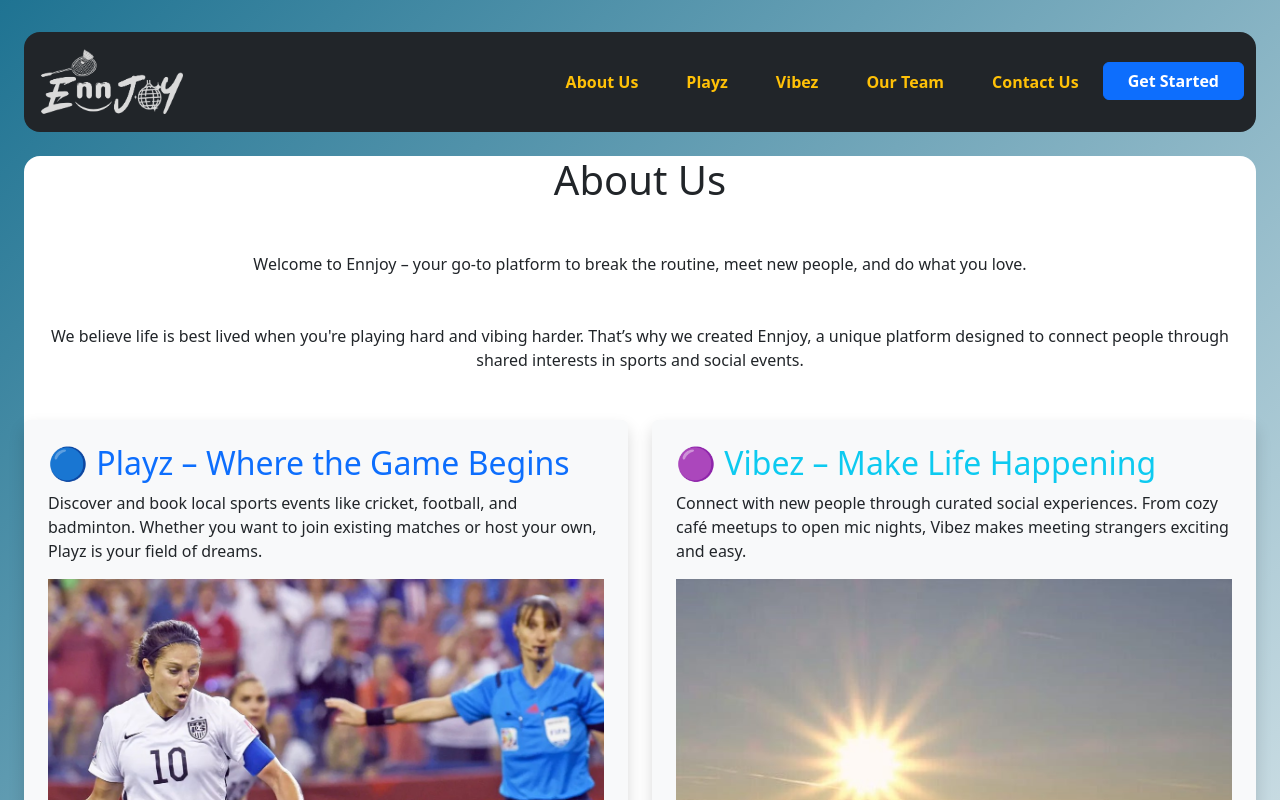
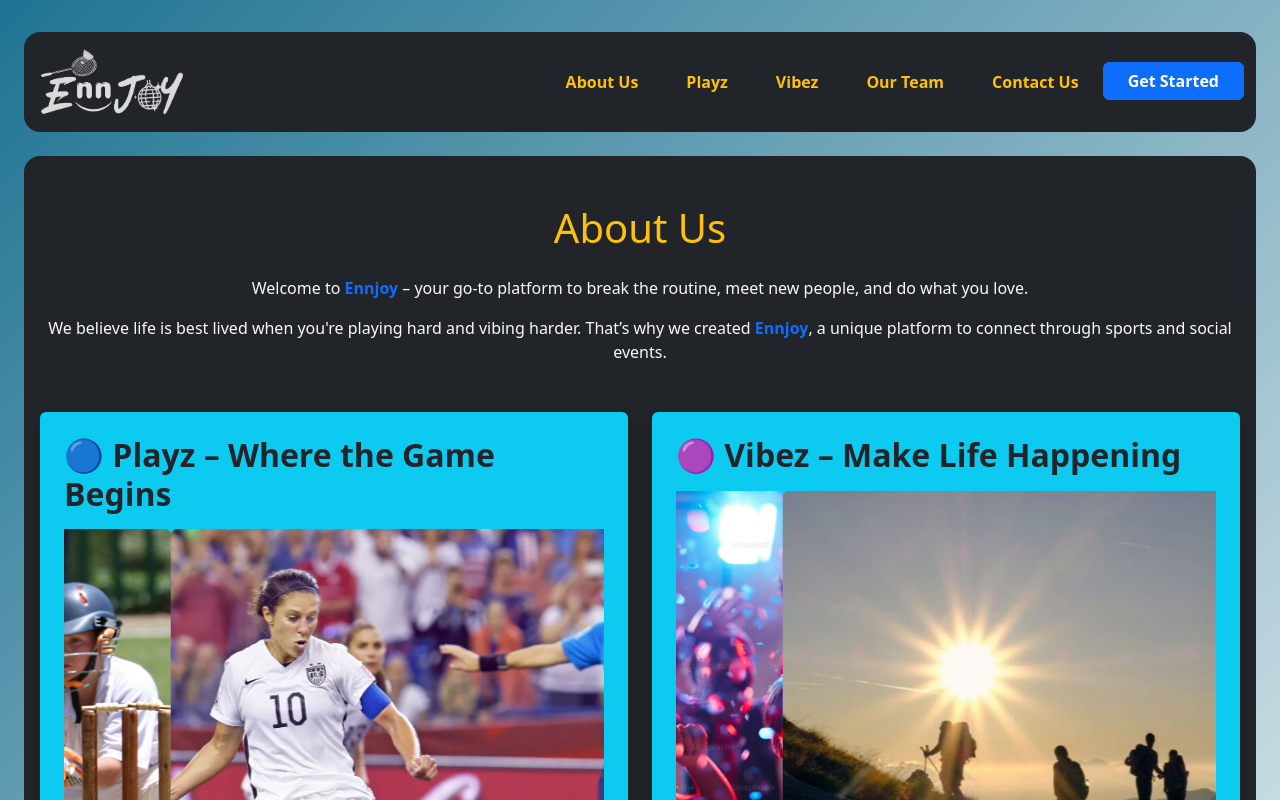
Before and after one commit to AtulDeepYadav/ennjoy, a React (Vite) app: page / in a window 1280 px wide. Both pictures are taken after a click on the button "About Us". Shown: the top 800 px of the page. Built offline with nearby package versions, Linux system fonts and the light colour scheme.

Commit message:
About Us updated

```diff
--- a/src/AboutUs.jsx
+++ b/src/AboutUs.jsx
@@ -9,75 +9,59 @@ import vibezImage_1 from './img/vibez_1.jpg';
 import vibezImage_2 from './img/vibez_2.jpg';
 import vibezImage_3 from './img/vibez_3.jpg';
 
-
-
-
 const AboutUs = () => {
-  const settings = {
-    dots: false,
+  const sliderSettings = {
+    dots: true,
     infinite: true,
-    speed: 500,
+    speed: 400,
     slidesToShow: 1,
     slidesToScroll: 1,
     autoplay: true,
-    autoplaySpeed: 2000,
+    autoplaySpeed: 2500,
     arrows: false,
   };
 
-  const playzImages = [
-    playzImage_1,
-    playzImage_2,
-    playzImage_3,
-  ];
-
-  const vibezImages = [
-    vibezImage_1,
-    vibezImage_2,
-    vibezImage_3,
-  ];
+  const playzImages = [playzImage_1, playzImage_2, playzImage_3];
+  const vibezImages = [vibezImage_1, vibezImage_2, vibezImage_3];
 
   return (
-    <div className="rounded-4 bg-white">
-      <h1 className="text-center mb-5">About Us</h1>
-      <p className="text-center mb-5">
-        Welcome to <span className="font-weight-bold">Ennjoy</span> – your go-to platform to break the routine, meet new people, and do what you love.
+    <div className="bg-dark text-light py-5 px-3 rounded-4">
+      <h1 className="text-center mb-4 text-warning">About Us</h1>
+      <p className="text-center mb-3">
+        Welcome to <span className="text-primary fw-bold">Ennjoy</span> – your go-to platform to break the routine, meet new people, and do what you love.
       </p>
       <p className="text-center mb-5">
-        We believe life is best lived when you're playing hard and vibing harder. That’s why we created <span className="font-weight-bold">Ennjoy</span>, a unique platform designed to connect people through shared interests in sports and social events.
+        We believe life is best lived when you're playing hard and vibing harder. That’s why we created <span className="text-primary fw-bold">Ennjoy</span>, a unique platform to connect through sports and social events.
       </p>
 
-      <div className="row">
+      <div className="row justify-content-center">
         {/* Playz Section */}
         <div className="col-md-6 mb-4">
-          <div className="bg-light p-4 rounded shadow">
-            <h2 className="text-primary">🔵 Playz – Where the Game Begins</h2>
+          <div className="bg-info text-dark p-4 rounded shadow">
+            <h2 className="fw-bold mb-3">🔵 Playz – Where the Game Begins</h2>
+            <Slider {...sliderSettings} className="mb-3">
+              {playzImages.map((src, index) => (
+                <img key={index} src={src} alt={`Playz ${index + 1}`} className="w-100 rounded" />
+              ))}
+            </Slider>
             <p>
-              Discover and book local sports events like cricket, football, and badminton. Whether you want to join existing matches or host your own, <span className="font-weight-bold">Playz</span> is your field of dreams.
+              Discover and book local sports events like cricket, football, and badminton. Whether you want to join existing matches or host your own, <strong>Playz</strong> is your field of dreams.
             </p>
-            <div className="w-100">
-              <Slider {...settings}>
-                {playzImages.map((src, index) => (
-                  <img key={index} src={src} alt={`Playz ${index + 1}`} className="w-100 h-100 object-cover" />
-                ))}
-              </Slider>
-            </div>
           </div>
         </div>
 
         {/* Vibez Section */}
         <div className="col-md-6 mb-4">
-          <div className="bg-light p-4 rounded shadow">
-            <h2 className="text-info">🟣 Vibez – Make Life Happening</h2>
+          <div className="bg-info text-dark p-4 rounded shadow">
+            <h2 className="fw-bold mb-3">🟣 Vibez – Make Life Happening</h2>
+            <Slider {...sliderSettings} className="mb-3">
+              {vibezImages.map((src, index) => (
+                <img key={index} src={src} alt={`Vibez ${index + 1}`} className="w-100 rounded" />
+              ))}
+            </Slider>
             <p>
-              Connect with new people through curated social experiences. From cozy café meetups to open mic nights, <span className="font-weight-bold">Vibez</span> makes meeting strangers exciting and easy.
+              Connect with new people through curated social experiences. From cozy café meetups to open mic nights, <strong>Vibez</strong> makes meeting strangers exciting and easy.
             </p>
-            <div className="w-100">
-              <Slider {...settings}>
-                {vibezImages.map((src, index) => (
-                  <img key={index} src={src} alt={`Vibez ${index + 1}`} className="w-100 h-100 object-cover" />
-                ))}
-              </Slider>
-            </div>
           </div>
         </div>
       </div>
```
